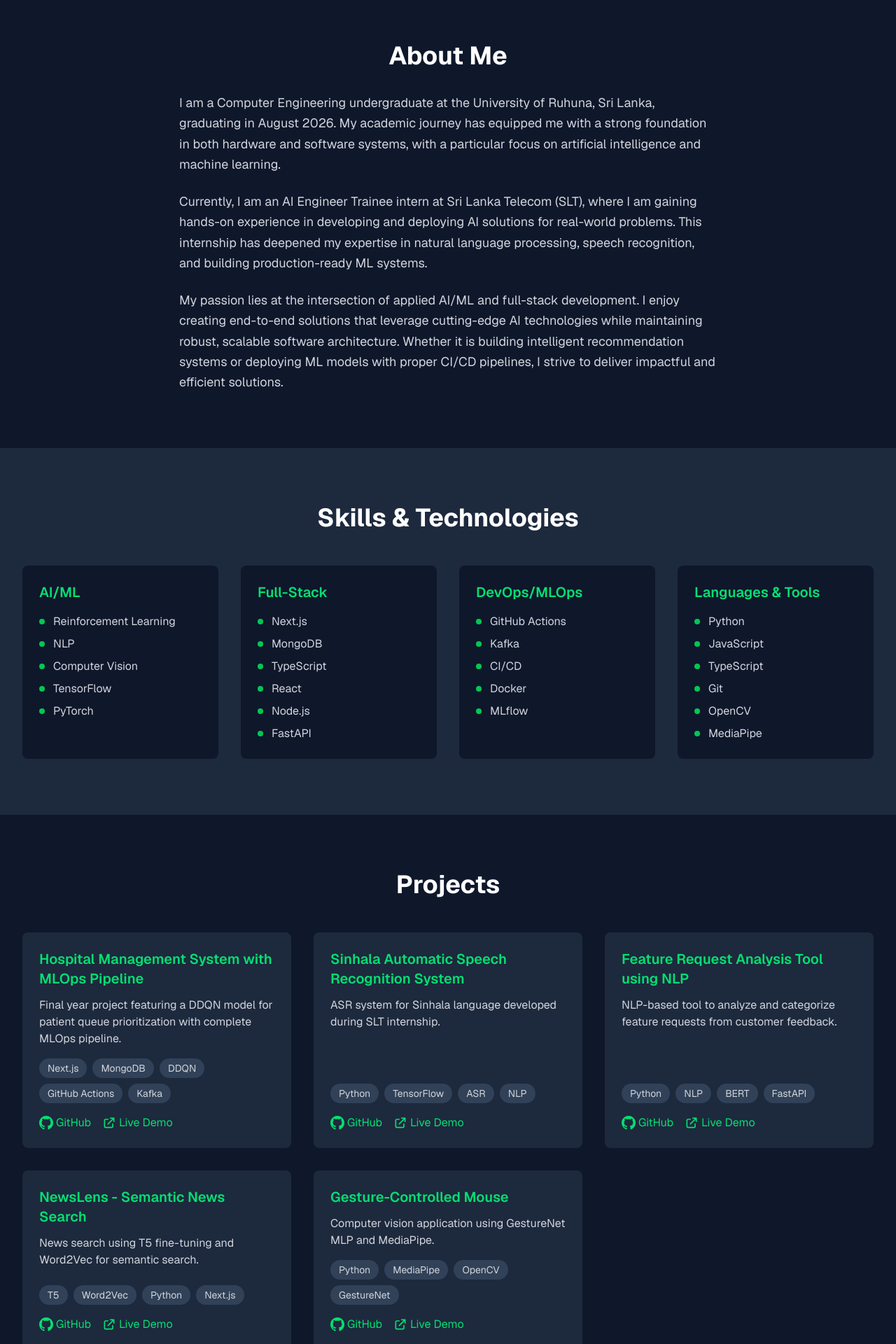
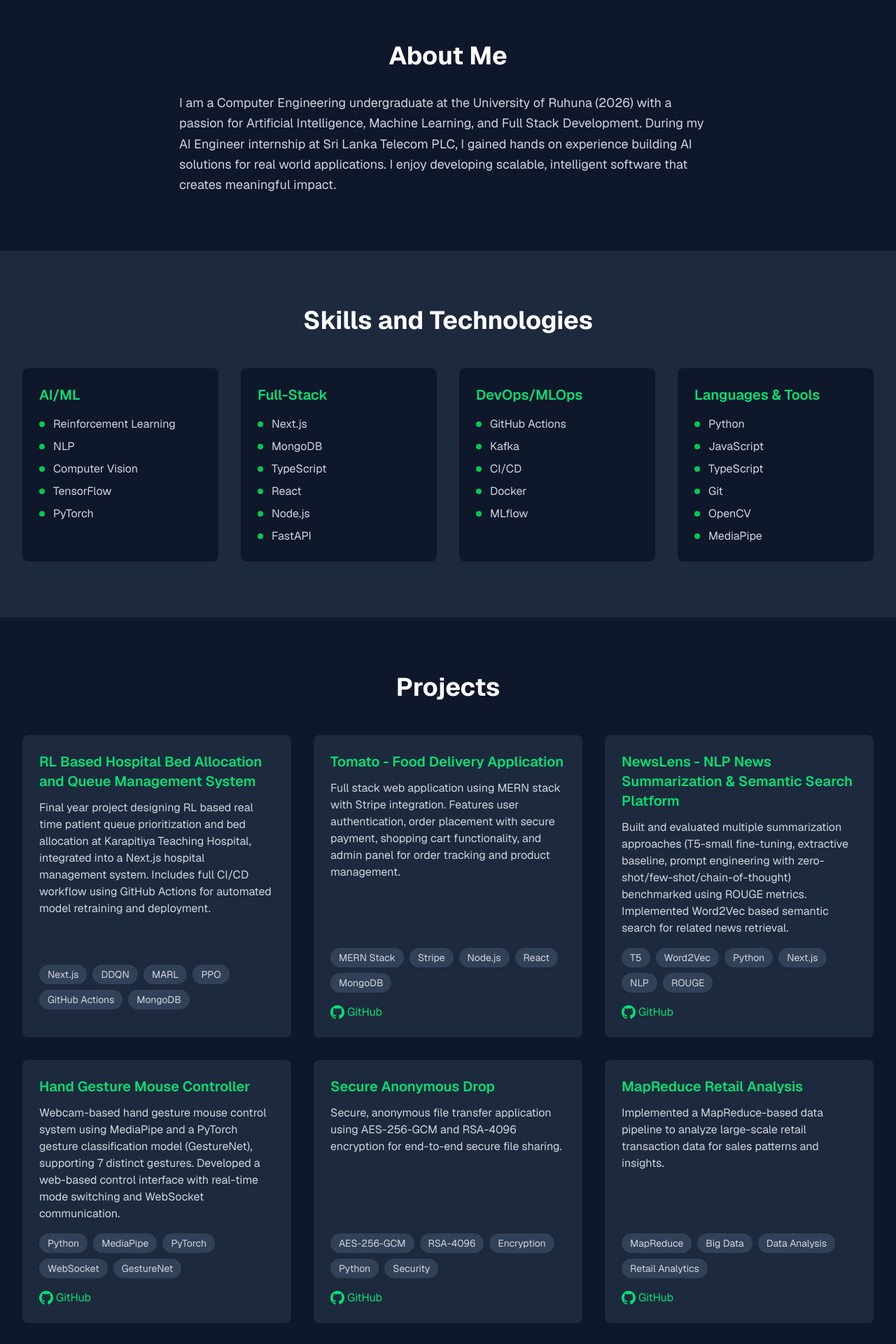
Before and after one commit to Kaveesha20/Portfolio, a Next.js app: page / in a window 1280 px wide. Shown: the part 820-2740 px from the top of the page at 70% size. Built offline with nearby package versions, Linux system fonts and the light colour scheme.

Commit message:
Adjust the Project descriptions

```diff
--- a/src/app/layout.tsx
+++ b/src/app/layout.tsx
@@ -13,13 +13,13 @@ const geistMono = Geist_Mono({
 });
 
 export const metadata: Metadata = {
-  title: "Kaveesha | Computer Engineering Graduate | AI/ML Engineer",
-  description: "Portfolio website of Kaveesha - Computer Engineering Graduate specializing in AI/ML, Full-Stack Development, and MLOps. View projects, skills, and experience.",
-  keywords: ["Kaveesha", "AI Engineer", "Machine Learning", "Computer Engineering", "Portfolio", "Next.js", "MLOps"],
+  title: "Kaveesha | Computer Engineering Graduate ",
+  description: "Portfolio website of Kaveesha - Computer Engineering Graduate specializing in AI/ML, Full Stack Development and MLOps. View projects, skills, and experience.",
+  keywords: ["Kaveesha", "AI Engineer", "Machine Learning", "Computer Engineering", "Portfolio", "Next.js"],
   authors: [{ name: "Kaveesha" }],
   openGraph: {
     title: "Kaveesha Nirmani| Computer Engineering Undergraduate ",
-    description: "Portfolio website showcasing AI/ML projects and full-stack development work.",
+    description: "Portfolio website showcasing AI/ML projects and full stack development work.",
     type: "website",
   },
 };
--- a/src/components/About.tsx
+++ b/src/components/About.tsx
@@ -23,26 +23,11 @@ const About = () => {
               viewport={{ once: true }}
               transition={{ delay: 0.2 }}
             >
-              I am a Computer Engineering undergraduate at the University of Ruhuna, Sri Lanka, graduating in August 2026. My academic journey has equipped me with a strong foundation in both hardware and software systems, with a particular focus on artificial intelligence and machine learning.
-            </motion.p>
+I am a Computer Engineering undergraduate at the University of Ruhuna (2026) with a passion for Artificial Intelligence, Machine Learning, and Full Stack Development. During my AI Engineer internship at Sri Lanka Telecom PLC, I gained hands on experience building AI solutions for real world applications. I enjoy developing scalable, intelligent software that creates meaningful impact.            </motion.p>
 
-            <motion.p
-              initial={{ opacity: 0, y: 20 }}
-              whileInView={{ opacity: 1, y: 0 }}
-              viewport={{ once: true }}
-              transition={{ delay: 0.4 }}
-            >
-              Currently, I am an AI Engineer Trainee intern at Sri Lanka Telecom (SLT), where I am gaining hands-on experience in developing and deploying AI solutions for real-world problems. This internship has deepened my expertise in natural language processing, speech recognition, and building production-ready ML systems.
-            </motion.p>
 
-            <motion.p
-              initial={{ opacity: 0, y: 20 }}
-              whileInView={{ opacity: 1, y: 0 }}
-              viewport={{ once: true }}
-              transition={{ delay: 0.6 }}
-            >
-            My passion lies at the intersection of applied AI/ML and full-stack development. I enjoy creating end-to-end solutions that leverage cutting-edge AI technologies while maintaining robust, scalable software architecture. Whether it is building intelligent recommendation systems or deploying ML models with proper CI/CD pipelines, I strive to deliver impactful and efficient solutions.
-            </motion.p>
+
+
           </div>
         </motion.div>
       </div>
--- a/src/components/Experience.tsx
+++ b/src/components/Experience.tsx
@@ -6,10 +6,10 @@ const Experience = () => {
   const experiences = [
     {
       title: "AI Engineer Trainee",
-      company: "Sri Lanka Telecom (SLT)",
-      period: "2024 - Present",
+      company: "Sri Lanka Telecom PLC",
+      period: "May 2025 - Nov 2025",
       description:
-        "Working on AI/ML projects including Natural Language Processing, Speech Recognition, and building production-ready ML systems. Developing and deploying AI solutions for real-world business problems.",
+        "Worked on AI/ML projects including Natural Language Processing, Speech Recognition and building production ready ML systems. Developing and deploying AI solutions for real world business problems.",
     },
   ];
 
--- a/src/components/Hero.tsx
+++ b/src/components/Hero.tsx
@@ -36,8 +36,8 @@ const Hero = () => {
             animate={{ opacity: 1, y: 0 }}
             transition={{ delay: 0.6 }}
           >
-            Passionate about building intelligent systems and full-stack applications.
-            Specializing in applied AI/ML, MLOps, and modern web technologies.
+            Passionate about building intelligent systems and full stack applications.
+            Specializing in applied AI/ML and modern web technologies.
           </motion.p>
 
           <motion.div
@@ -47,7 +47,9 @@ const Hero = () => {
             transition={{ delay: 0.8 }}
           >
             <motion.a
-              href="[YOUR_RESUME_URL]"
+              href="/Kaveesha%20Nirmani.pdf"
+              target="_blank"
+              rel="noopener noreferrer"
               className="px-8 py-3 bg-green-600 hover:bg-green-700 rounded-lg font-semibold transition-colors"
               whileHover={{ scale: 1.05 }}
               whileTap={{ scale: 0.95 }}
--- a/src/components/Projects.tsx
+++ b/src/components/Projects.tsx
@@ -47,6 +47,7 @@ const Projects = () => {
                 </div>
 
                 <div className="flex gap-4 mt-auto">
+                  {project.githubUrl && (
                     <a
                       href={project.githubUrl}
                       target="_blank"
@@ -58,7 +59,9 @@ const Projects = () => {
                       </svg>
                       GitHub
                     </a>
+                  )}
 
+                  {project.liveDemoUrl !== "#" && (
                     <a
                       href={project.liveDemoUrl}
                       target="_blank"
@@ -70,6 +73,7 @@ const Projects = () => {
                       </svg>
                       Live Demo
                     </a>
+                  )}
                 </div>
               </motion.div>
             ))}
--- a/src/components/Skills.tsx
+++ b/src/components/Skills.tsx
@@ -32,7 +32,7 @@ const Skills = () => {
           transition={{ duration: 0.6 }}
         >
           <h2 className="text-3xl sm:text-4xl font-bold mb-12 text-center">
-            Skills & Technologies
+            Skills and Technologies
           </h2>
 
           <div className="grid grid-cols-1 md:grid-cols-2 lg:grid-cols-4 gap-8">
--- a/src/data/projects.ts
+++ b/src/data/projects.ts
@@ -9,48 +9,57 @@ export interface Project {
 
 export const projects: Project[] = [
   {
-    id: "hospital-management",
-    title: "Hospital Management System with MLOps Pipeline",
+    id: "hospital-bed-allocation",
+    title: "RL Based Hospital Bed Allocation and Queue Management System",
     description:
-      "Final year project featuring a DDQN model for patient queue prioritization with complete MLOps pipeline.",
-    techTags: ["Next.js", "MongoDB", "DDQN", "GitHub Actions", "Kafka"],
-    githubUrl: "https://github.com/Kaveesha20/hospital-management",
-    liveDemoUrl: "https://hospital-management-demo.vercel.app",
+      "Final year project designing RL based real time patient queue prioritization and bed allocation at Karapitiya Teaching Hospital, integrated into a Next.js hospital management system. Includes full CI/CD workflow using GitHub Actions for automated model retraining and deployment.",
+    techTags: ["Next.js", "DDQN", "MARL", "PPO", "GitHub Actions", "MongoDB"],
+    githubUrl: "",
+    liveDemoUrl: "#",
   },
   {
-    id: "sinhala-asr",
-    title: "Sinhala Automatic Speech Recognition System",
+    id: "food-delivery",
+    title: "Tomato - Food Delivery Application",
     description:
-      "ASR system for Sinhala language developed during SLT internship.",
-    techTags: ["Python", "TensorFlow", "ASR", "NLP"],
-    githubUrl: "https://github.com/Kaveesha20/sinhala-asr",
-    liveDemoUrl: "https://sinhala-asr-demo.vercel.app",
-  },
-  {
-    id: "feature-request-analysis",
-    title: "Feature Request Analysis Tool using NLP",
-    description:
-      "NLP-based tool to analyze and categorize feature requests from customer feedback.",
-    techTags: ["Python", "NLP", "BERT", "FastAPI"],
-    githubUrl: "https://github.com/Kaveesha20/feature-request-analysis",
-    liveDemoUrl: "https://feature-request-analysis.vercel.app",
+      "Full stack web application using MERN stack with Stripe integration. Features user authentication, order placement with secure payment, shopping cart functionality, and admin panel for order tracking and product management.",
+    techTags: ["MERN Stack", "Stripe", "Node.js", "React", "MongoDB"],
+    githubUrl: "https://github.com/Kaveesha20/Food-Delivery",
+    liveDemoUrl: "#",
   },
   {
     id: "newslens",
-    title: "NewsLens - Semantic News Search",
+    title: "NewsLens - NLP News Summarization & Semantic Search Platform",
     description:
-      "News search using T5 fine-tuning and Word2Vec for semantic search.",
-    techTags: ["T5", "Word2Vec", "Python", "Next.js"],
-    githubUrl: "https://github.com/Kaveesha20/newslens",
-    liveDemoUrl: "https://newslens-demo.vercel.app",
+      "Built and evaluated multiple summarization approaches (T5-small fine-tuning, extractive baseline, prompt engineering with zero-shot/few-shot/chain-of-thought) benchmarked using ROUGE metrics. Implemented Word2Vec based semantic search for related news retrieval.",
+    techTags: ["T5", "Word2Vec", "Python", "Next.js", "NLP", "ROUGE"],
+    githubUrl: "https://github.com/Neshadi/Automated-News-Summarization",
+    liveDemoUrl: "#",
   },
   {
     id: "gesture-mouse",
-    title: "Gesture-Controlled Mouse",
+    title: "Hand Gesture Mouse Controller",
     description:
-      "Computer vision application using GestureNet MLP and MediaPipe.",
-    techTags: ["Python", "MediaPipe", "OpenCV", "GestureNet"],
+      "Webcam-based hand gesture mouse control system using MediaPipe and a PyTorch gesture classification model (GestureNet), supporting 7 distinct gestures. Developed a web-based control interface with real-time mode switching and WebSocket communication.",
+    techTags: ["Python", "MediaPipe", "PyTorch", "WebSocket", "GestureNet"],
     githubUrl: "https://github.com/Kaveesha20/gesture-mouse",
-    liveDemoUrl: "https://gesture-mouse-demo.vercel.app",
+    liveDemoUrl: "#",
+  },
+  {
+    id: "secure-file-drop",
+    title: "Secure Anonymous Drop",
+    description:
+      "Secure, anonymous file transfer application using AES-256-GCM and RSA-4096 encryption for end-to-end secure file sharing.",
+    techTags: ["AES-256-GCM", "RSA-4096", "Encryption", "Python", "Security"],
+    githubUrl: "https://github.com/Neshadi/secure-file-drop",
+    liveDemoUrl: "#",
+  },
+  {
+    id: "mapreduce-retail",
+    title: "MapReduce Retail Analysis",
+    description:
+      "Implemented a MapReduce-based data pipeline to analyze large-scale retail transaction data for sales patterns and insights.",
+    techTags: ["MapReduce", "Big Data", "Data Analysis", "Retail Analytics"],
+    githubUrl: "https://github.com/Kaveesha20/mapreduce-retail-analysis",
+    liveDemoUrl: "#",
   },
 ];
```
Also changed, not shown: src/components/Contact.tsx (+4 -4 lines), 1 other file (tests, documents, lock files or other folders). Lines whose indentation alone changed are shown as unchanged.
